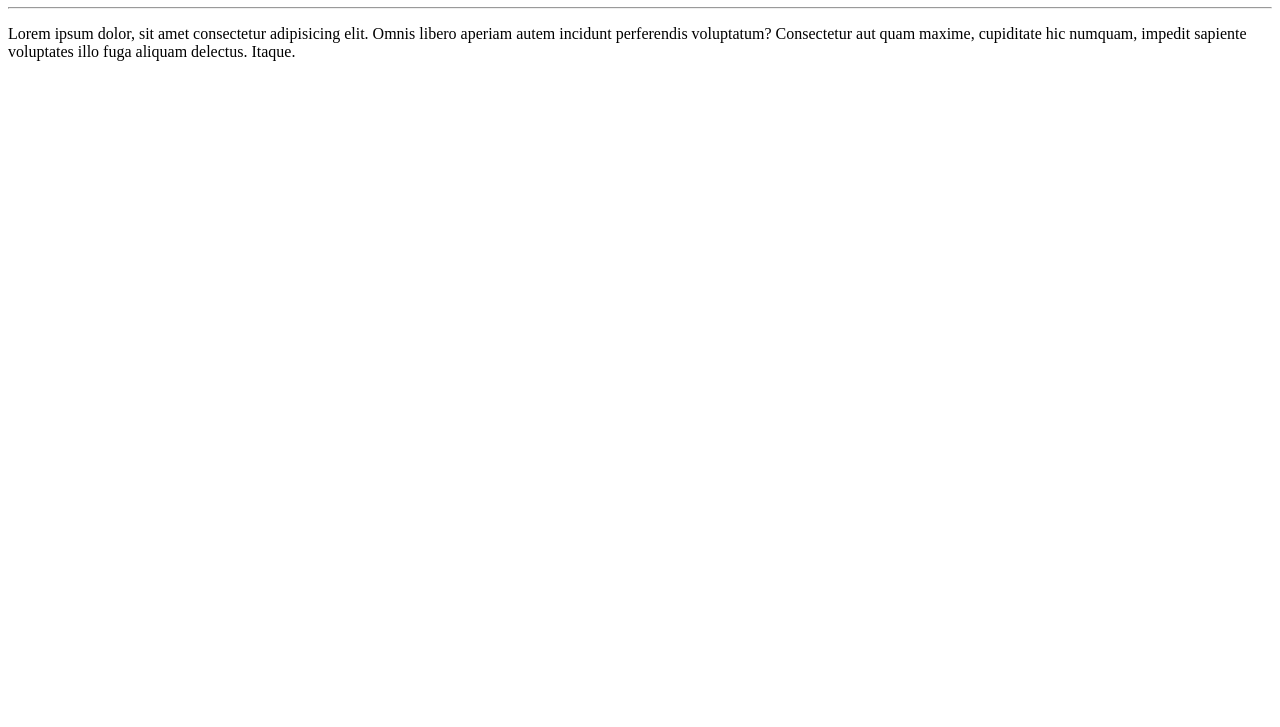
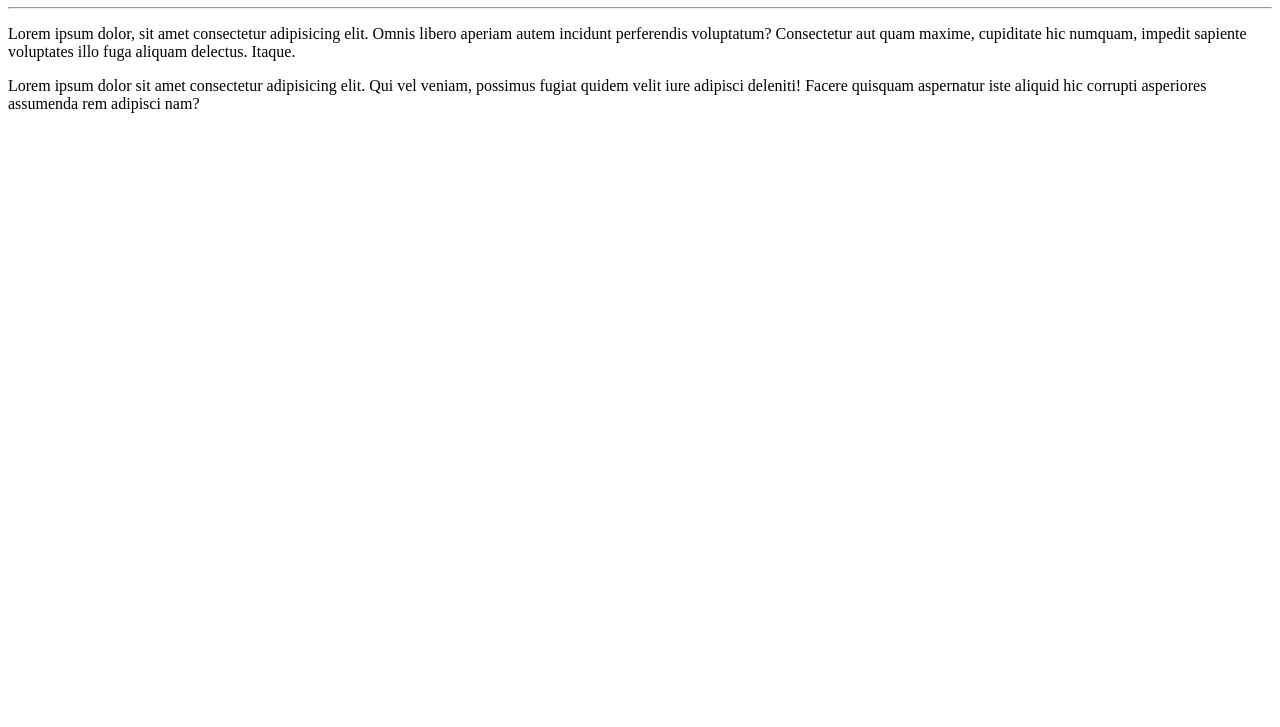
Before and after one commit to dornellesfr/Ola-Mundo, a plain HTML site: page site-exemplo/index.html in a window 1280 px wide. Shown: the part 73-800 px from the top of the page. Drawn offline with Linux system fonts and the light colour scheme.

Commit message:
add a paragraph

```diff
--- a/site-exemplo/index.html
+++ b/site-exemplo/index.html
@@ -10,5 +10,6 @@
     <h1>Olá, mundo!</h1>
     <hr>
     <p>Lorem ipsum dolor, sit amet consectetur adipisicing elit. Omnis libero aperiam autem incidunt perferendis voluptatum? Consectetur aut quam maxime, cupiditate hic numquam, impedit sapiente voluptates illo fuga aliquam delectus. Itaque.</p>
+    <p>Lorem ipsum dolor sit amet consectetur adipisicing elit. Qui vel veniam, possimus fugiat quidem velit iure adipisci deleniti! Facere quisquam aspernatur iste aliquid hic corrupti asperiores assumenda rem adipisci nam?</p>
 </body>
 </html>
```
